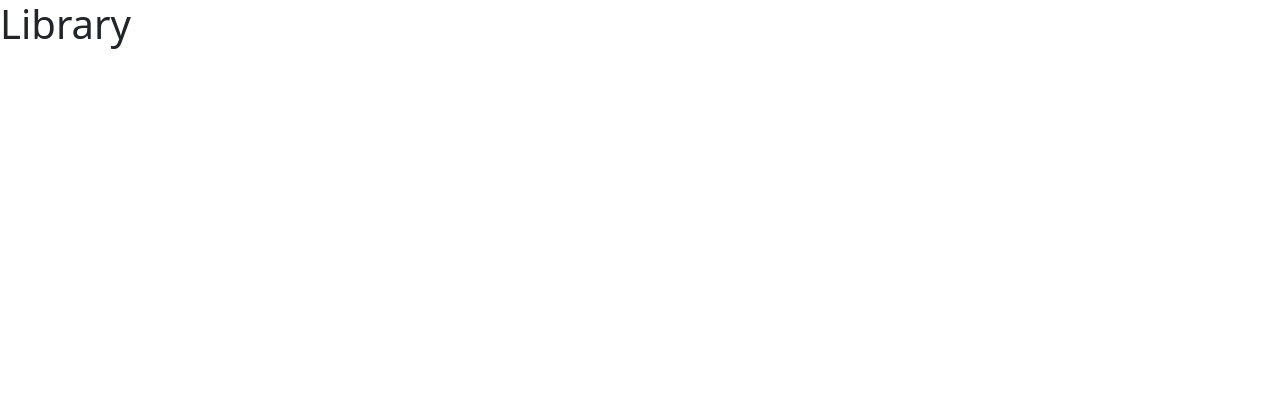
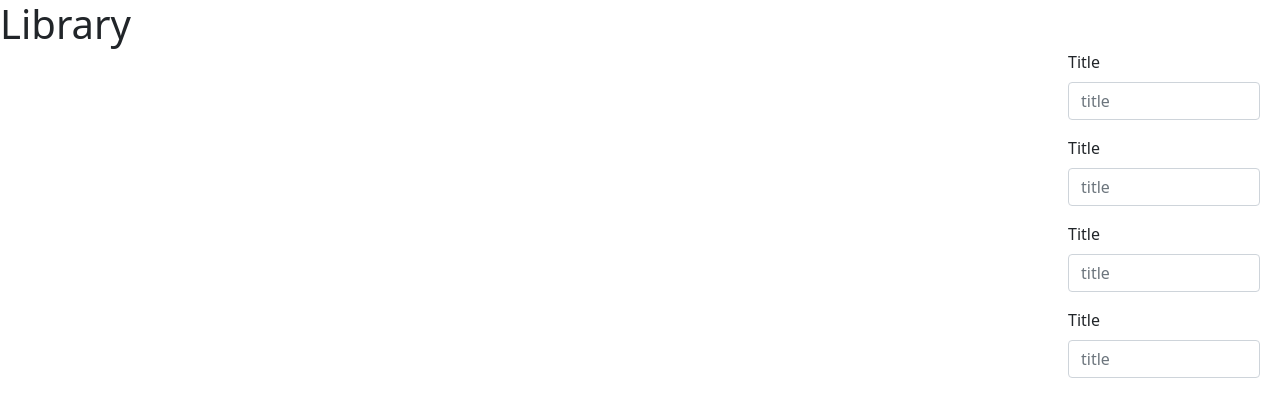
Before and after one commit to Javier-rn/library, a plain HTML site: page index.html in a window 1280 px wide. Drawn offline with nearby package versions, Linux system fonts and the light colour scheme.

Commit message:
Create and design basic form to add books

```diff
--- a/index.html
+++ b/index.html
@@ -16,6 +16,44 @@
   <body>
     <h1>Library</h1>
     <main class="container d-flex flex-wrap"></main>
+      <form action="">
+        <div class="mb-3">
+          <label for="exampleFormControlInput1" class="form-label">Title</label>
+          <input
+            type="text"
+            class="form-control"
+            id="exampleFormControlInput1"
+            placeholder="title"
+          />
+        </div>
+        <div class="mb-3">
+          <label for="exampleFormControlInput1" class="form-label">Title</label>
+          <input
+            type="text"
+            class="form-control"
+            id="exampleFormControlInput1"
+            placeholder="title"
+          />
+        </div>
+        <div class="mb-3">
+          <label for="exampleFormControlInput1" class="form-label">Title</label>
+          <input
+            type="text"
+            class="form-control"
+            id="exampleFormControlInput1"
+            placeholder="title"
+          />
+        </div>
+        <div class="mb-3">
+          <label for="exampleFormControlInput1" class="form-label">Title</label>
+          <input
+            type="text"
+            class="form-control"
+            id="exampleFormControlInput1"
+            placeholder="title"
+          />
+        </div>
+    </div>
 
     <script src="app.js"></script>
   </body>
--- a/style.css
+++ b/style.css
@@ -1,3 +1,10 @@
 .card {
   margin: 10px;
 }
+
+form {
+  position: absolute;
+  top: 50px;
+  right: 20px;
+  width: 15%;
+}
```
